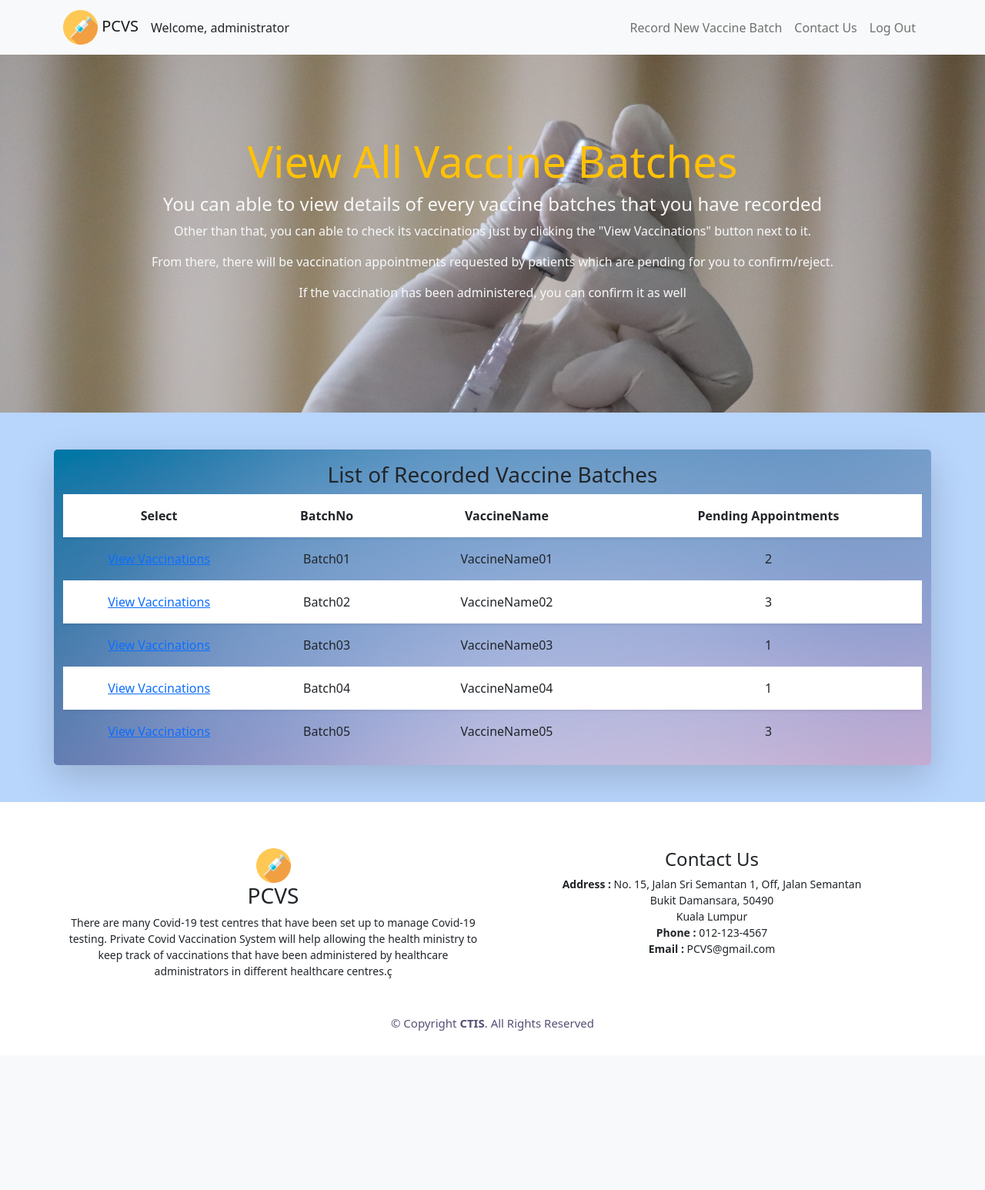
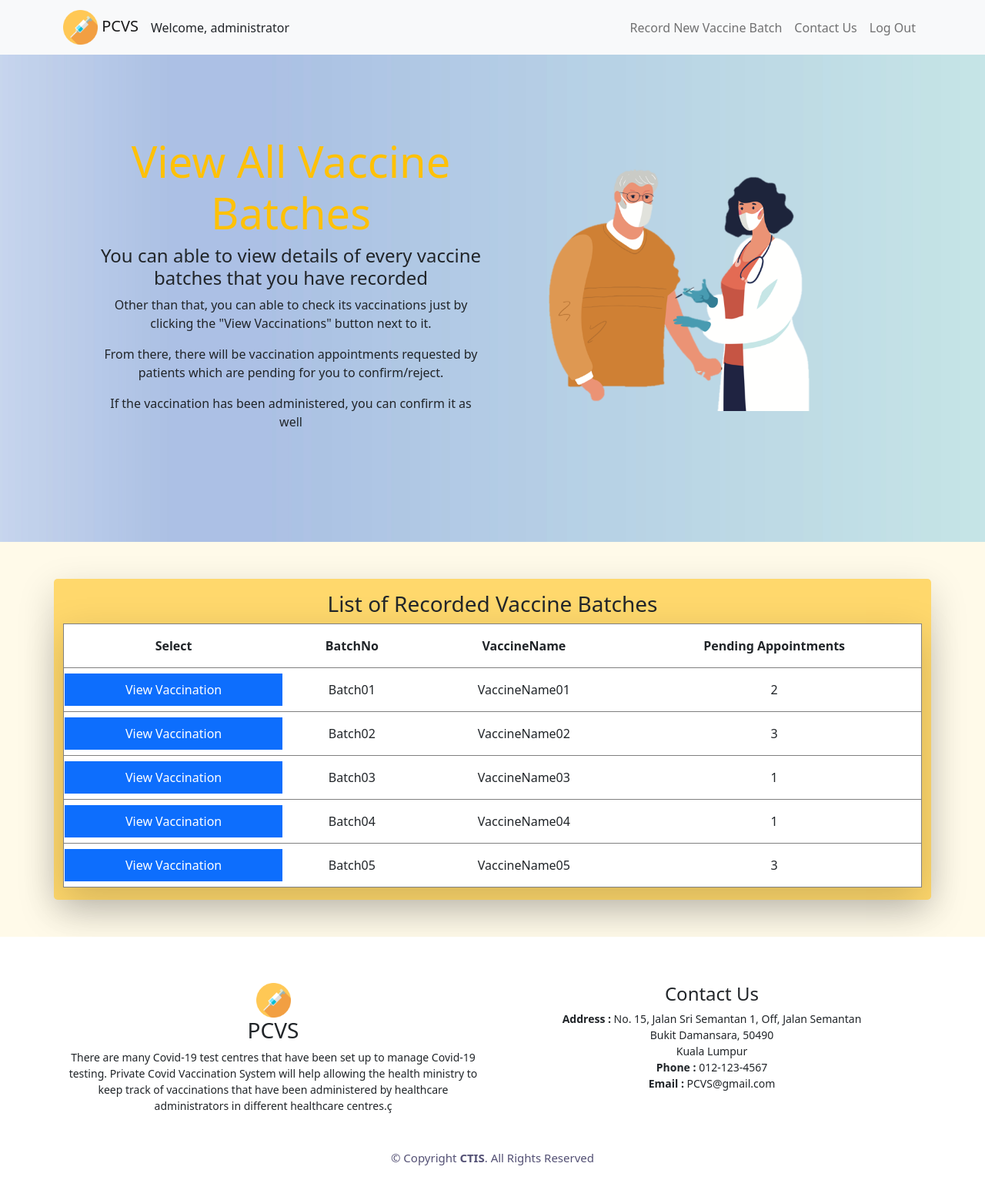
Before and after one commit to Petmuel/BIT210-PCVS, a PHP site: page /viewVaccinBatchInfo.html in a window 1280 px wide. Shown: the whole page at 77% size. Before the commit the page ends 1339 px from the top, so only its background shows below. Run offline with PHP 8.4, Linux system fonts and the light colour scheme.

Commit message:
view done

```diff
--- a/recordNewVaccineBatch.html
+++ b/recordNewVaccineBatch.html
@@ -135,12 +135,12 @@
   </div>
 
   <!--list of available vaccines-->
-  <div id="vaccineList" class="py-5 px-3 text-center">
+  <div class="py-5 px-3 text-center">
     <!--shadow behind div with rounded corners-->
     <div class="container decorate shadow-lg py-3 px-4 rounded-3">
       <h3>List of Available Vaccines</h3>
       <div class="row horizontalOverflow">
-        <table class="">
+        <table class="shadow-lg">
           <tr class="bg-white shadow-sm">
             <th class="p-3">Select</th>
             <th class="p-3">VaccineID</th>
--- a/style.css
+++ b/style.css
@@ -83,7 +83,6 @@
 }
 
 .rnvbBg{
-    background-color: cornsilk;
     background-image: url(img/recordNewVaccineBatchWallpaper.jpg);
     background-attachment: fixed ;
     background-size: cover;
@@ -102,25 +101,20 @@
 *VIEW VACCINE BATCH INFORMATION PAGE
 */
 #VVBIPage{
-  background-color:rgb(184, 213, 252);
+  background-color: rgb(255, 250, 233);
 }
 .vvbiBg{
   background-color: cornsilk;
-    background-image: url(img/vaccination1.jpg);
-    background-attachment: fixed ;
-    background-size: cover;
-    background-repeat: no-repeat;
-    max-width:100%;
-    padding: 10%;
+  background-image: url(img/vvbiWallpaper.jpg);
+  background-attachment: fixed ;
+  background-size: cover;
+  background-repeat: no-repeat;
+  max-width:100%;
+  padding: 10%;
 }
 
 .listvacBatchBg{
-  background-image: url(img/recordNewVaccineBatchWallpaper.jpg);
-  background-color:rgb(255, 247, 238);
-  background-attachment: fixed ;
-  background-size:cover;
-  background-repeat: no-repeat;
-
+  background-color:rgb(255, 216, 108);
 }
 
  /**
--- a/viewVaccinBatchInfo.html
+++ b/viewVaccinBatchInfo.html
@@ -91,64 +91,70 @@
 
   <div class="container vvbiBg mt-5">
     <div class="row">
-      <div class="col-md-12 text-light fw-light fs-6">
-        <div class="d-flex justify-content-center align-items-center">
+      <div class="col-md-6 text-light fw-light fs-6">
+        <div class="d-flex justify-content-center">
           <div class="introTitle text-center">
             <h1 class="text-warning">View All Vaccine Batches</h1>
-            <h4>You can able to view details of every vaccine batches that you have recorded</h4>
-            <p>Other than that, you can able to check its vaccinations just by clicking the "View Vaccinations" button next to it. </p>
-            <p>From there, there will be vaccination appointments requested by patients which are pending for you to confirm/reject. </p>
-            <p>If the vaccination has been administered, you can confirm it as well</p>
+            <div class="text-dark">
+                <h4>You can able to view details of every vaccine batches that you have recorded</h4>
+                <p>Other than that, you can able to check its vaccinations just by clicking the "View Vaccinations" button next to it. </p>
+                <p>From there, there will be vaccination appointments requested by patients which are pending for you to confirm/reject. </p>
+                <p>If the vaccination has been administered, you can confirm it as well</p>
+            </div>
           </div>
         </div>
+      </div>
+      <div class="col-md-6">
+        <!--.img-fluid: make image responsive (max-width: 100%, height: auto)-->
+        <img src="img/patient3.png" alt="patientClipArt" class="img-fluid">
       </div>
     </div>
   </div>
 
   <!--list of available vaccines-->
-  <div id="vaccineList" class="py-5 px-3 text-center">
+  <div class="py-5 px-3 text-center">
     <!--shadow behind div with rounded corners-->
     <div class="container listvacBatchBg shadow-lg py-3 px-4 rounded-3">
       <h3>List of Recorded Vaccine Batches</h3>
-      <div class="row horizontalOverflow">
-        <table class="">
-          <tr class="bg-white shadow-sm">
+      <div class="row horizontalOverflow shadow-lg">
+        <table>
+          <tr class="bg-white border-1">
             <th class="p-3">Select</th>
             <th class="p-3">BatchNo</th>
             <th class="p-3">VaccineName</th>
             <th class="p-3">Pending Appointments</th>
           </tr>
 
-          <tr>
-            <td><a href="#">View Vaccinations</a></td>
+          <tr class="bg-white border-1">
+            <td><a href="#" class="list-group-item list-group-item-action active" aria-current="true">View Vaccination</a></td>
             <td class="p-3">Batch01</td>
             <td class="p-3">VaccineName01</td>
             <td class="p-3">2</td>
           </tr>
 
-          <tr class="bg-white shadow-sm">
-            <td><a href="#">View Vaccinations</a></td>
+          <tr class="bg-white border-1">
+            <td><a href="#" class="list-group-item list-group-item-action active" aria-current="true">View Vaccination</a></td>
             <td class="p-3">Batch02</td>
             <td class="p-3">VaccineName02</td>
             <td class="p-3">3</td>
           </tr>
 
-          <tr>
-            <td><a href="#">View Vaccinations</a></td>
+          <tr class="bg-white border-1">
+            <td><a href="#" class="list-group-item list-group-item-action active" aria-current="true">View Vaccination</a></td>
             <td class="p-3">Batch03</td>
             <td class="p-3">VaccineName03</td>
             <td class="p-3">1</td>
           </tr>
 
-          <tr class="bg-white shadow-sm">
-            <td><a href="#">View Vaccinations</a></td>
+          <tr class="bg-white border-1">
+            <td><a href="#" class="list-group-item list-group-item-action active" aria-current="true">View Vaccination</a></td>
             <td class="p-3">Batch04</td>
             <td class="p-3">VaccineName04</td>
             <td class="p-3">1</td>
           </tr>
 
-          <tr>
-            <td><a href="#">View Vaccinations</a></td>
+          <tr class="bg-white border-1">
+            <td><a href="#" class="list-group-item list-group-item-action active" aria-current="true">View Vaccination</a></td>
             <td class="p-3">Batch05</td>
             <td class="p-3">VaccineName05</td>
             <td class="p-3">3</td>
```
Also changed, not shown: img/patient3.png (added), img/vvbiWallpaper.jpg (added).
